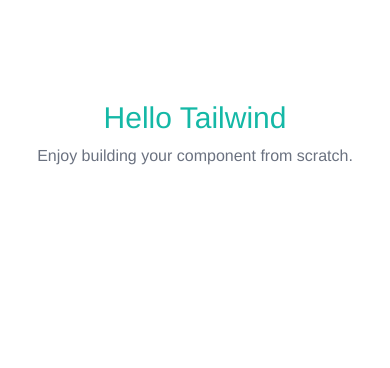
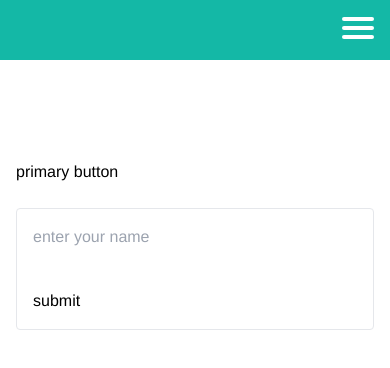
Before and after one commit to pongpanott/vue3-tailwind-crash-course, a Vue app: page /excercise in a window 390 px wide. Shown: the top 368 px of the page. Built offline with nearby package versions, Linux system fonts and the light colour scheme.

Commit message:
setup project and components

```diff
--- a/package.json
+++ b/package.json
@@ -9,7 +9,8 @@
   },
   "dependencies": {
     "core-js": "^3.8.3",
-    "vue": "^3.2.13"
+    "vue": "^3.2.13",
+    "vue-router": "^4.0.14"
   },
   "devDependencies": {
     "@babel/core": "^7.12.16",
--- a/src/App.vue
+++ b/src/App.vue
@@ -1,10 +1,5 @@
 <template>
-	<div class="text-center mt-[100px]">
-		<p class="text-teal-500 text-3xl">Hello Tailwind</p>
-		<p class="text-gray-500 mt-2">
-			Enjoy building your component from scratch.
-		</p>
-	</div>
+	<router-view />
 </template>
 
 <script>
--- /dev/null
+++ b/src/Views/HappyHacking.vue
@@ -0,0 +1,60 @@
+<template>
+	<AppLayout>
+		<div class="max-w-[600px] mx-auto w-full">
+			<div class="mb-6"><PrimaryButton /></div>
+			<form
+				@submit.prevent="onSubmit"
+				class="border-[1px] border-gray-200 rounded w-full p-4 flex flex-col"
+			>
+				<div class="flex flex-col text-left">
+					<!-- NOTE: style yout text field component here -->
+					<input
+						type="text"
+						placeholder="enter your name"
+						v-model="text"
+						@change="someHandler"
+					/>
+					<div class="min-h-[24px]">
+						<span v-if="error" class="text-red-500 text-xs"
+							>this field is required.</span
+						>
+					</div>
+				</div>
+
+				<div class="mt-4">
+					<button>submit</button>
+				</div>
+			</form>
+		</div>
+	</AppLayout>
+</template>
+
+<script>
+import AppLayout from "@/layout/AppLayout";
+import PrimaryButton from "@/components/PrimaryButton";
+
+export default {
+	name: "HappyHacking",
+	components: { AppLayout, PrimaryButton },
+	data() {
+		return {
+			text: "",
+			error: false,
+		};
+	},
+	methods: {
+		onSubmit() {
+			// console.log("submit", this.text);
+			if (this.text === "" || !this.text) {
+				this.error = true;
+			} else {
+				const yourName = {
+					name: this.text,
+				};
+
+				alert(JSON.stringify(yourName, null, 2));
+			}
+		},
+	},
+};
+</script>
--- /dev/null
+++ b/src/Views/HomePage.vue
@@ -0,0 +1,19 @@
+<template>
+	<AppLayout>
+		<div class="text-center">
+			<p class="text-teal-500 text-3xl">Hello Tailwind</p>
+			<p class="text-gray-500 mt-2">
+				Enjoy building your component from scratch.
+			</p>
+		</div>
+	</AppLayout>
+</template>
+
+<script>
+import AppLayout from "@/layout/AppLayout.vue";
+
+export default {
+	name: "HomePage",
+	components: { AppLayout },
+};
+</script>
--- /dev/null
+++ b/src/components/DesktopNavbar.vue
@@ -0,0 +1,25 @@
+<template>
+	<div class="bg-teal-500 h-[60px] px-4 hidden md:flex items-center">
+		<div class="flex gap-x-4">
+			<div v-for="item in navItems" :key="item.title">
+				<router-link :to="item.path" class="text-white text-lg">
+					{{ item.title }}</router-link
+				>
+			</div>
+		</div>
+	</div>
+</template>
+
+<script>
+import { navItems } from "@/constatns/navItems";
+
+export default {
+	name: "DesktopNavbar",
+	data() {
+		return {
+			isNavOpen: false,
+			navItems,
+		};
+	},
+};
+</script>
--- /dev/null
+++ b/src/components/Hamburger.vue
@@ -0,0 +1,30 @@
+<template>
+	<div class="hamburger-wrapper">
+		<span></span>
+		<span></span>
+		<span></span>
+	</div>
+</template>
+
+<script>
+export default {
+	name: "HamburgerIcon",
+};
+</script>
+
+<style scoped>
+.hamburger-wrapper {
+	user-select: none;
+	cursor: pointer;
+}
+
+.hamburger-wrapper span {
+	display: block;
+	width: 32px;
+	height: 4px;
+	border-radius: 4px;
+	margin-bottom: 5px;
+	position: relative;
+	background: #ffffff;
+}
+</style>
--- /dev/null
+++ b/src/components/MobileNavbar.vue
@@ -0,0 +1,40 @@
+<template>
+	<div class="bg-teal-500 h-[60px] md:hidden">
+		<div class="w-full h-full flex items-center justify-end px-4">
+			<HamburgerIcon @click="toggleOpenNav" />
+		</div>
+		<div
+			v-if="isNavOpen"
+			class="h-screen absolute h-[calc(100%-60px)] bg-teal-500 border-t-2 w-full"
+		>
+			<div class="flex flex-col py-8 text-center gap-y-4">
+				<div v-for="item in navItems" :key="item.title">
+					<router-link :to="item.path" class="text-white text-lg">
+						{{ item.title }}</router-link
+					>
+				</div>
+			</div>
+		</div>
+	</div>
+</template>
+
+<script>
+import { navItems } from "@/constatns/navItems";
+import HamburgerIcon from "@/components/Hamburger.vue";
+
+export default {
+	name: "MobileNavbar",
+	components: { HamburgerIcon },
+	data() {
+		return {
+			isNavOpen: false,
+			navItems,
+		};
+	},
+	methods: {
+		toggleOpenNav() {
+			this.isNavOpen = !this.isNavOpen;
+		},
+	},
+};
+</script>
--- /dev/null
+++ b/src/components/PrimaryButton.vue
@@ -0,0 +1,9 @@
+<template>
+	<button>primary button</button>
+</template>
+
+<script>
+export default {
+	name: "PrimaryButton",
+};
+</script>
--- /dev/null
+++ b/src/constatns/navItems.js
@@ -0,0 +1,4 @@
+export const navItems = [
+	{ title: "Home", path: "/" },
+	{ title: "Excercise", path: "/excercise" },
+];
--- /dev/null
+++ b/src/layout/AppLayout.vue
@@ -0,0 +1,20 @@
+<template>
+	<MobileNavbar />
+	<DesktopNavbar />
+	<div class="flex flex-col justify-center rounded px-4 mt-[100px]">
+		<slot></slot>
+	</div>
+</template>
+
+<script>
+import MobileNavbar from "@/components/MobileNavbar.vue";
+import DesktopNavbar from "@/components/DesktopNavbar.vue";
+
+export default {
+	name: "AppLayout",
+	components: {
+		MobileNavbar,
+		DesktopNavbar,
+	},
+};
+</script>
--- a/src/main.js
+++ b/src/main.js
@@ -1,5 +1,6 @@
 import { createApp } from "vue";
 import App from "./App.vue";
 import "./index.css";
+import router from "./router";
 
-createApp(App).mount("#app");
+createApp(App).use(router).mount("#app");
```
Also changed, not shown: src/router/index.js (added, +15 -0 lines), 1 other file (tests, documents, lock files or other folders).
